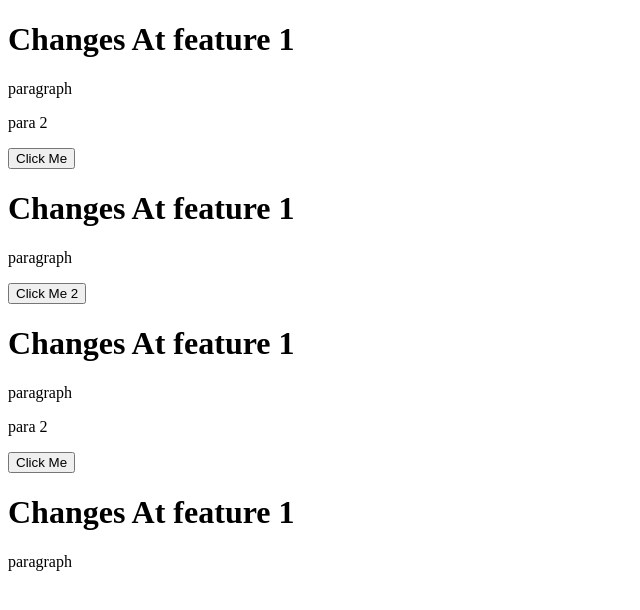
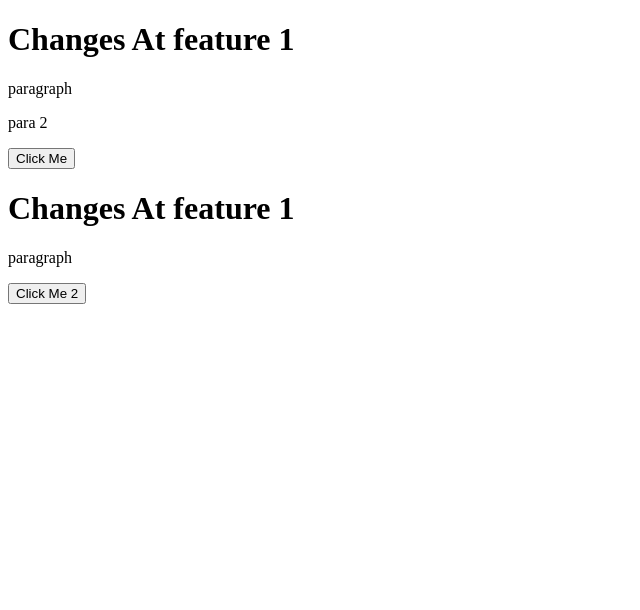
Before and after one commit to Wani-Chetan-999/localRepo, a plain HTML site: page index.html in a window 1280 px wide. Shown: the whole page, without its empty margins (0-640 px from the left). Drawn offline with Linux system fonts and the light colour scheme.

Commit message:
Revert "Revert2"
This reverts commit f90b05d00ded5a1e1d71a4496881e54e67f5e64e.

```diff
--- a/index.html
+++ b/index.html
@@ -14,12 +14,7 @@
     <h1> Changes At feature 1</h1>
     <p>paragraph</p>
     <button>Click Me 2</button>
-    <h1> Changes At feature 1</h1>
-    <p>paragraph</p>
-    <p>para 2</p>
-    <button>Click Me</button>
-    <h1> Changes At feature 1</h1>
-    <p>paragraph</p>
+
 
 </body>
 </html>
```
